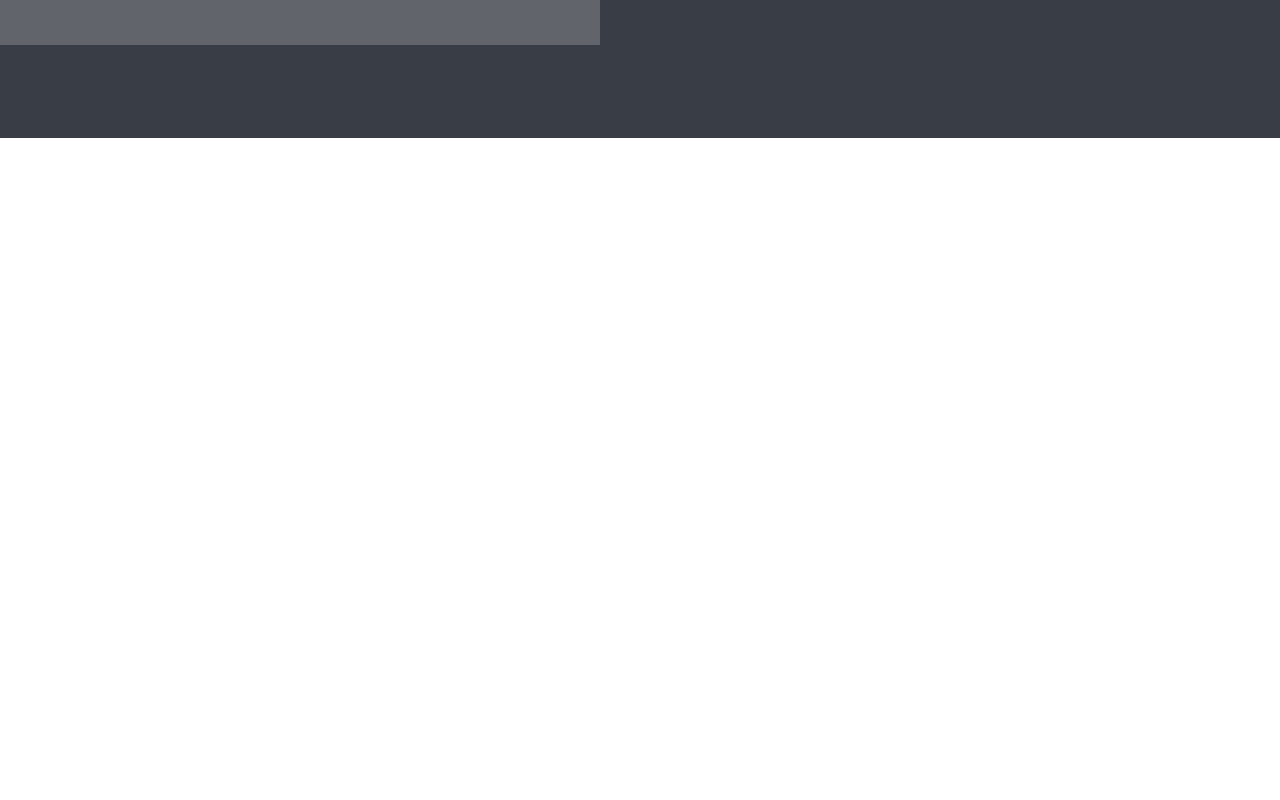
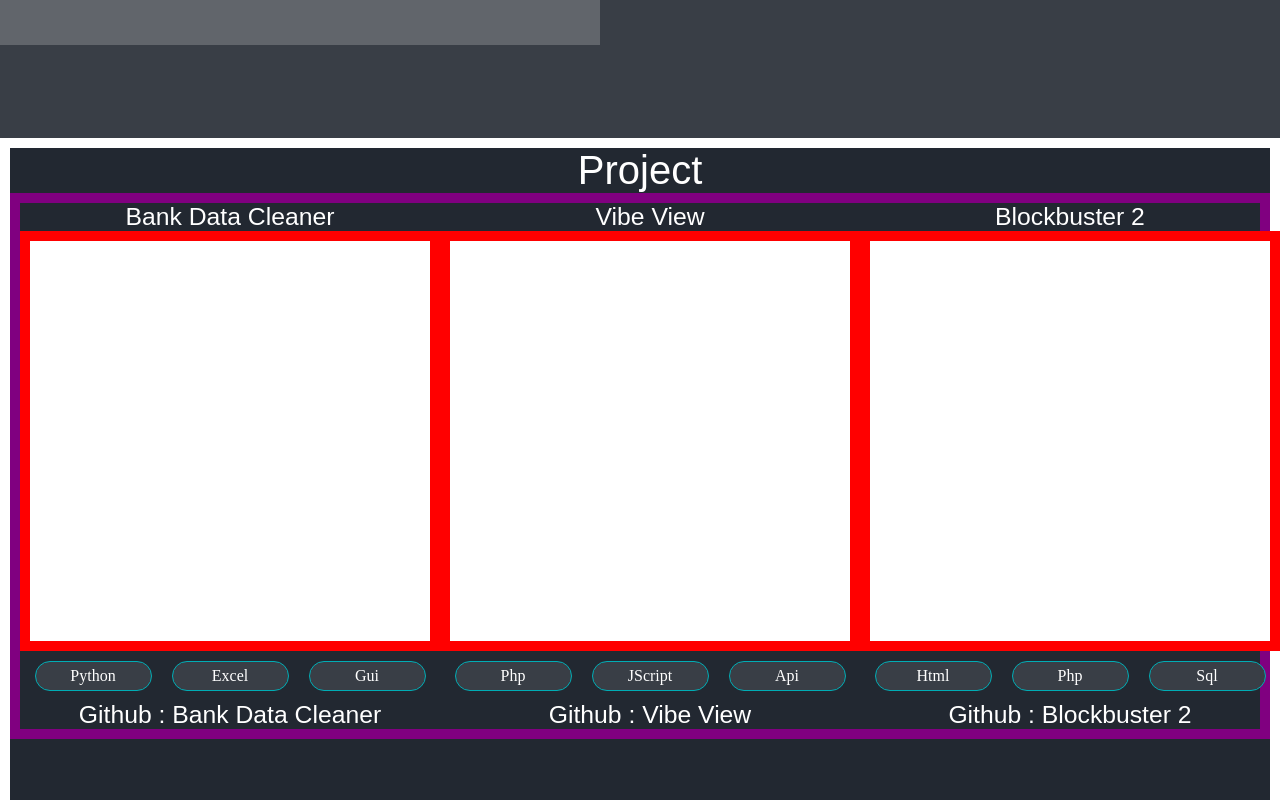
Before and after one commit to MckCha/React-Portfolio, a React (Vite) app in the folder react-portfolio/: page / in a window 1280 px wide. Shown: the part 1040-1840 px from the top of the page. Before the commit the page ends 1178 px from the top, so only its background shows below. Built offline with nearby package versions, Linux system fonts and the light colour scheme.

Commit message:
feature(projects): Add project page
- General layout setup

```diff
--- a/react-portfolio/src/App.jsx
+++ b/react-portfolio/src/App.jsx
@@ -1,11 +1,13 @@
 import About from './components/About'
 import Navbar from './components/Navbar'
+import Projects from './components/Projects'
 
 function App() {
     return (
         <>
-        <Navbar/>
-        <About/>
+            <Navbar/>
+            <About/>
+            <Projects/>
         </>
     )
 }
--- a/react-portfolio/src/components/About.jsx
+++ b/react-portfolio/src/components/About.jsx
@@ -3,7 +3,7 @@
     return (
 
         <div className="about">
-            <div className="aboutTitle">About</div>
+            <div className="title">About</div>
             <div className="div">
                 Hi, I’m Mike, a junior developer dedicated to <br />
                 continuous growth and learning in the world<br />
--- /dev/null
+++ b/react-portfolio/src/components/Projects.jsx
@@ -0,0 +1,36 @@
+
+function Projects() {
+    return (
+        <div className="projectContainer">
+            <div className="title">Project</div>
+            <div className="projects">
+                <div>
+                    <div className="title subTitle">Bank Data Cleaner</div>
+                    <div className="projectImage"></div>
+                    <div className="tag">Python</div>
+                    <div className="tag">Excel</div>
+                    <div className="tag">Gui</div>
+                    <div className="title subTitle">Github : Bank Data Cleaner</div>
+                </div>
+                <div>
+                    <div className="title subTitle">Vibe View</div>
+                    <div className="projectImage"></div>
+                    <div className="tag">Php</div>
+                    <div className="tag">JScript</div>
+                    <div className="tag">Api</div>
+                    <div className="title subTitle">Github : Vibe View</div>
+                </div>
+                <div>
+                    <div className="title subTitle">Blockbuster 2</div>
+                    <div className="projectImage"></div>
+                    <div className="tag">Html</div>
+                    <div className="tag">Php</div>
+                    <div className="tag">Sql</div>
+                    <div className="title subTitle">Github : Blockbuster 2</div>
+                </div>
+            </div>
+        </div>
+    )
+}
+
+export default Projects
--- a/react-portfolio/src/index.css
+++ b/react-portfolio/src/index.css
@@ -28,13 +28,48 @@
   display: 'flex';
   color: #fff;
 }
-.aboutTitle {
-  align-self: center;
+.title {
   font-feature-settings: "clig" off, "liga" off;
+  flex-grow: 1;
+  flex-basis: auto;
   font: 40px Merienda One, sans-serif;
 }
+.subTitle {
+  font-size: 24.7218789px;
+}
+
 .profilePicture {
   background-color: rgba(255, 255, 255, 0.2);
   min-height: 550px;
   max-width: 600px;
 }
+.projectContainer {
+  background-color: #222831;
+  box-shadow: 0px 4px 4px 0px rgba(0, 0, 0, 0.25);
+  height: 850px;
+  margin: 0 auto;
+  display: 'flex';
+  color: #fff;
+  text-align: center;
+  border: 10px solid white;
+}
+.projects {
+  display: flex;
+  justify-content: space-evenly;
+  border: 10px solid purple;
+}
+.projectImage {
+  background-color: #fff;
+  width: 400px;
+  height: 400px;
+  border: 10px solid red;
+}
+.tag {
+  border-radius: 149.5px;
+  border: 1px solid rgba(0, 173, 181, 1);
+  background-color: #393e46;
+  padding: 5px 30px;
+  margin: 10px; /* top right bottom left */
+  display: inline-block;
+  width: 55px;
+}
```
